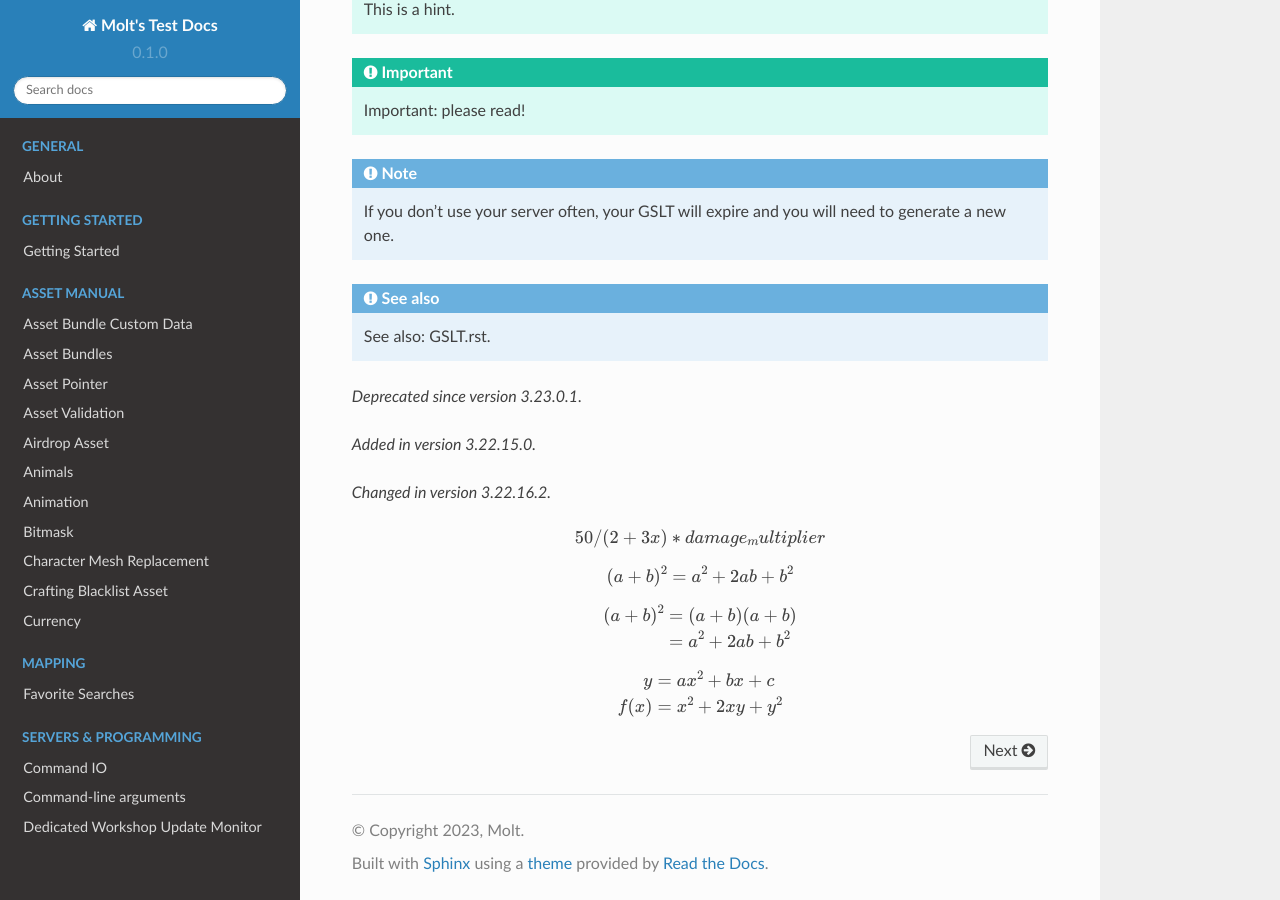
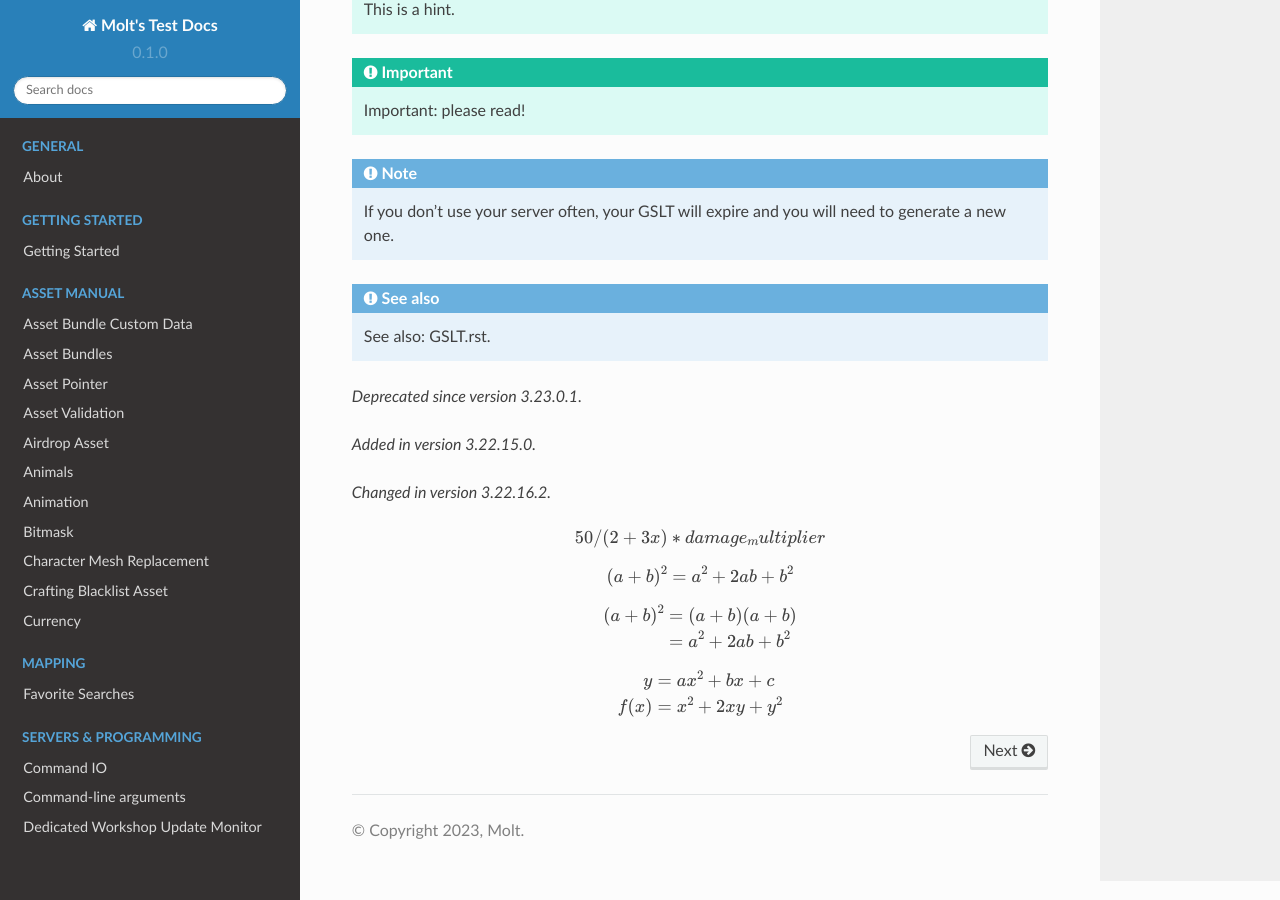
Before and after one commit to MoltonMontro/TestDocs, a Sphinx documentation site: the page built from docs/source/index.rst, in a window 1280 px wide and 900 px high, scrolled down 961 px. Built offline with Sphinx 7.4.7 and the Read the Docs theme 2.0.0, drawn with Linux system fonts in a browser that asks for light colours.

Commit message:
Update conf.py

```diff
--- a/docs/source/conf.py
+++ b/docs/source/conf.py
@@ -31,7 +31,7 @@ templates_path = ['_templates']
 
 html_theme = 'sphinx_rtd_theme'
 
-html_show_sphinx = True # hide "Created using Sphinx" from the HTML footer
+html_show_sphinx = False # hide "Created using Sphinx" from the HTML footer
 
 # -- Options for EPUB output
 epub_show_urls = 'footnote'
```
